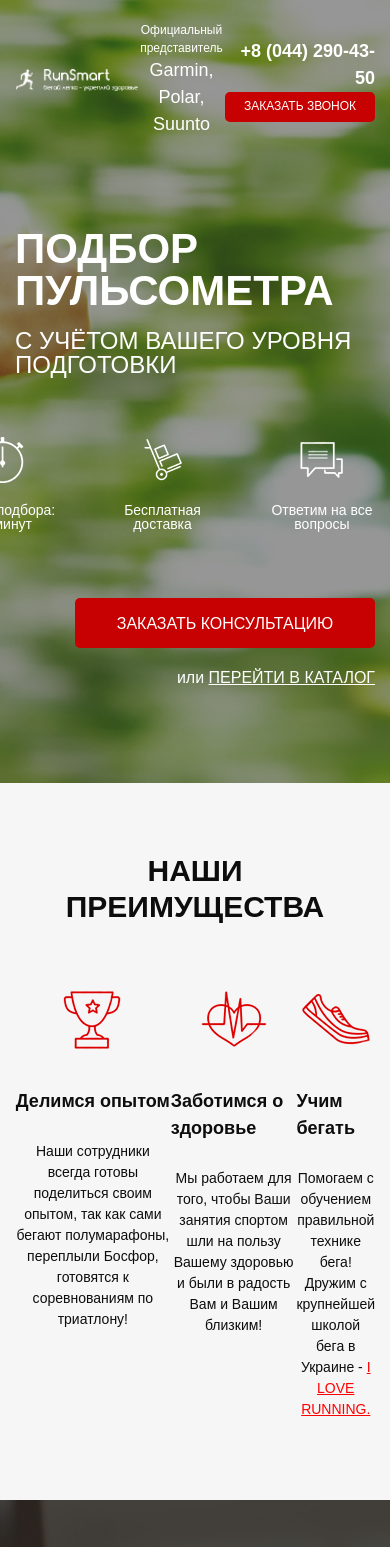
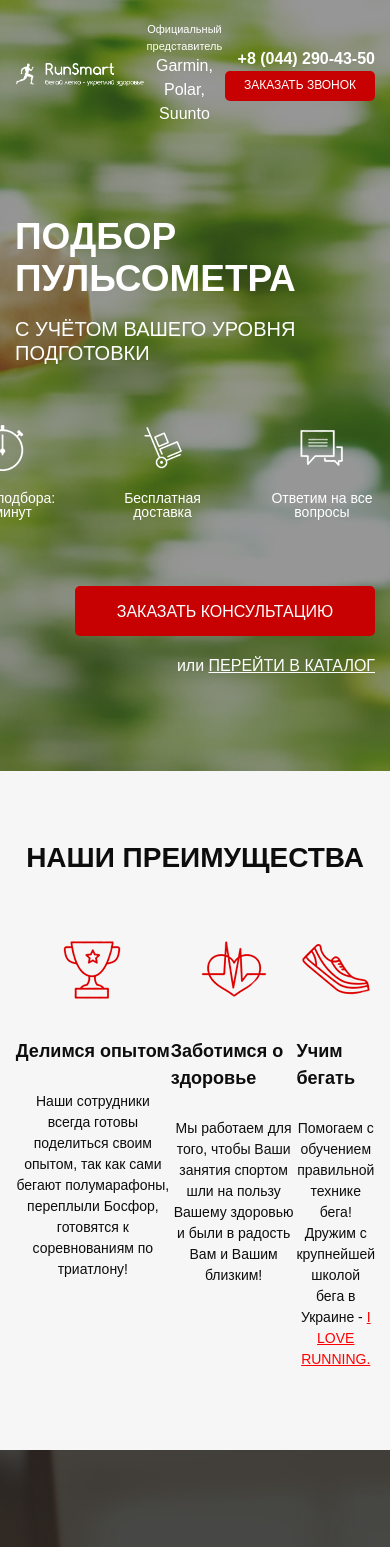
Before and after one commit to chizhmar/project, a website: page src/index.html in a window 390 px wide. Shown: the top 1547 px of the page. Drawn offline with nearby package versions, Linux system fonts and the light colour scheme; a web font is replaced by a local one.

Commit message:
add code

```diff
--- a/src/sass/bases/_media.scss
+++ b/src/sass/bases/_media.scss
@@ -13,9 +13,9 @@
 @media (max-width: 991.98px) {
 	.footer{
 		&__info {
-			width: 300px;
-			height: 204px;
-			padding: 31px 45px 31px 45px;
+			width: 250px;
+			height: 179px;
+			padding: 22px 25px 19px 25px;
 		}
 		&__addr {
 			font-size: 18px;
@@ -31,5 +31,41 @@
 				height: 21px;
 			}
 		}
+	}
 }
+@media (max-width: 767px) {
+	.header {
+		&__logo {
+			max-width: 200px;
+		}
+		&__official {
+			font-size: 11px;
+			span {
+				font-size: 16px;
+			}
+		}
+		&__contacts {
+			a {
+				font-size: 16px;
+			}
+		}
+	}
+	.promo {
+		&__header {
+			font-size: 37px;
+		}
+		&__subheader {
+			font-size: 20px;
+		}
+	}
+	.title {
+		font-size: 28px;
+	}
+	.benefits {
+		&__subtitle {
+			font-size: 17px;
+		}
+		&__descr {
+			font-size: 13px;
+		}
 }
```
Also changed, not shown: src/css/style.min.css.
